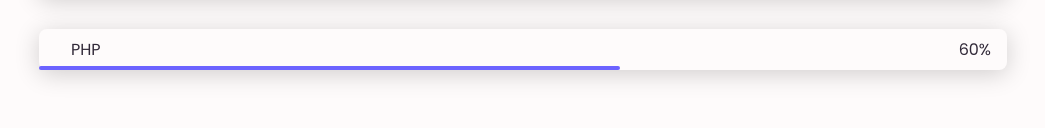
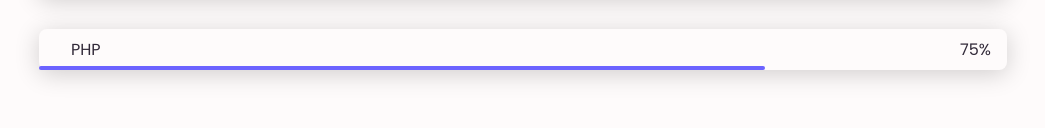
Before and after one commit to JoelAPL/Joel-Alvarez, a plain HTML site: page index.html in a window 1280 px wide. Shown: the part 1699-1827 px from the top of the page, without its empty margins (117-1162 px from the left). Drawn offline with nearby package versions, Linux system fonts and the light colour scheme; a script that the page names is missing; some icons are missing.

Commit message:
Ajuste en visualizacion de PHP

```diff
--- a/assets/css/styles.css
+++ b/assets/css/styles.css
@@ -410,7 +410,7 @@ img{
 }
 
 .habilidades__php {
-  width: 60%;
+  width: 75%;
 }
 
 /*=============== works ===============*/
--- a/index.html
+++ b/index.html
@@ -190,7 +190,7 @@
 
                             </div>
                             <div>
-                                <span>60%</span>
+                                <span>75%</span>
                             </div>
 
                         </div>
```
